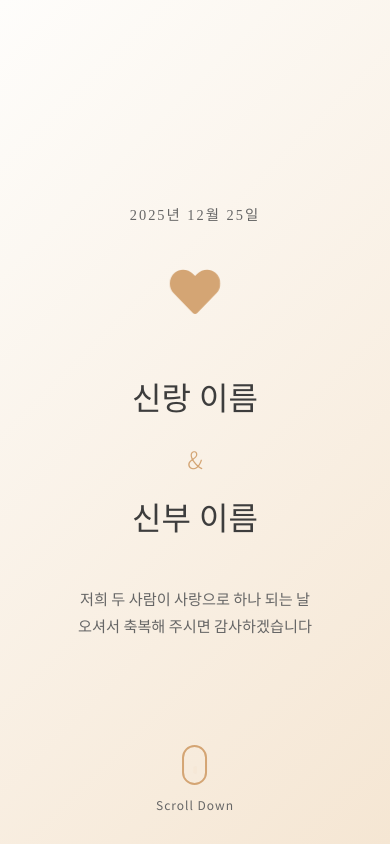
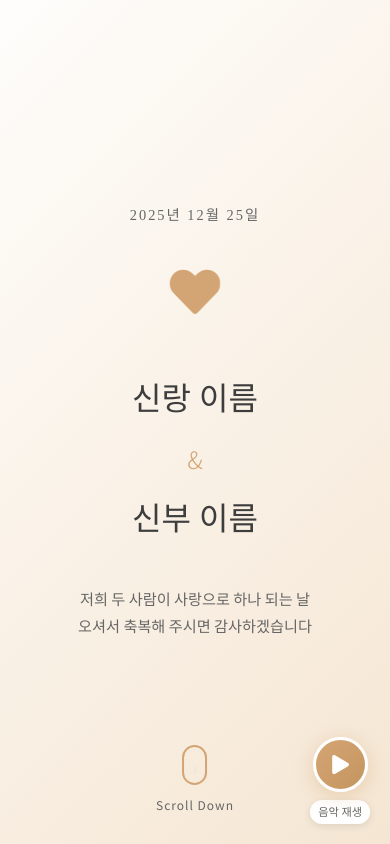
Before and after one commit to minhahamin/mobileWeddingInvitation, a React (Vite) app: page / in a window 390 px wide. Built offline with nearby package versions, Linux system fonts and the light colour scheme.

Commit message:
배경음악 삽입

```diff
--- a/src/App.tsx
+++ b/src/App.tsx
@@ -5,10 +5,12 @@ import Gallery from './components/Gallery';
 import Location from './components/Location';
 import AccountInfo from './components/AccountInfo';
 import Footer from './components/Footer';
+import BackgroundMusic from './components/BackgroundMusic';
 
 function App() {
   return (
     <div className="app">
+      <BackgroundMusic />
       <MainCover />
       <EventInfo />
       <Gallery />
--- /dev/null
+++ b/src/components/BackgroundMusic.css
@@ -0,0 +1,136 @@
+.music-control {
+  position: fixed;
+  bottom: 30px;
+  right: 30px;
+  z-index: 999;
+  display: flex;
+  flex-direction: column;
+  align-items: center;
+  gap: 8px;
+}
+
+.music-button {
+  width: 60px;
+  height: 60px;
+  border-radius: 50%;
+  background: linear-gradient(135deg, var(--primary-color) 0%, #c5955f 100%);
+  box-shadow: 0 4px 20px rgba(212, 165, 116, 0.4);
+  display: flex;
+  align-items: center;
+  justify-content: center;
+  cursor: pointer;
+  transition: all 0.3s ease;
+  border: 3px solid white;
+  position: relative;
+  overflow: hidden;
+}
+
+.music-button:hover {
+  transform: scale(1.1);
+  box-shadow: 0 6px 25px rgba(212, 165, 116, 0.6);
+}
+
+.music-button:active {
+  transform: scale(0.95);
+}
+
+.music-button.playing {
+  animation: pulse-ring 2s ease-in-out infinite;
+}
+
+@keyframes pulse-ring {
+  0%, 100% {
+    box-shadow: 0 0 0 0 rgba(212, 165, 116, 0.7), 0 4px 20px rgba(212, 165, 116, 0.4);
+  }
+  50% {
+    box-shadow: 0 0 0 10px rgba(212, 165, 116, 0), 0 4px 20px rgba(212, 165, 116, 0.4);
+  }
+}
+
+.music-icon-wrapper {
+  position: relative;
+  width: 24px;
+  height: 24px;
+  display: flex;
+  align-items: center;
+  justify-content: center;
+}
+
+.music-icon {
+  font-size: 1.3rem;
+  color: white;
+  position: relative;
+  z-index: 2;
+}
+
+.music-waves {
+  position: absolute;
+  display: flex;
+  gap: 3px;
+  align-items: flex-end;
+  height: 16px;
+  right: -20px;
+}
+
+.music-waves span {
+  width: 2px;
+  background: white;
+  border-radius: 2px;
+  animation: wave 1s ease-in-out infinite;
+}
+
+.music-waves span:nth-child(1) {
+  height: 8px;
+  animation-delay: 0s;
+}
+
+.music-waves span:nth-child(2) {
+  height: 12px;
+  animation-delay: 0.2s;
+}
+
+.music-waves span:nth-child(3) {
+  height: 6px;
+  animation-delay: 0.4s;
+}
+
+@keyframes wave {
+  0%, 100% {
+    transform: scaleY(0.5);
+  }
+  50% {
+    transform: scaleY(1);
+  }
+}
+
+.music-label {
+  font-size: 0.75rem;
+  color: var(--text-light);
+  white-space: nowrap;
+  background: white;
+  padding: 4px 10px;
+  border-radius: 12px;
+  box-shadow: 0 2px 8px rgba(0, 0, 0, 0.1);
+  font-weight: 500;
+}
+
+@media (max-width: 480px) {
+  .music-control {
+    bottom: 20px;
+    right: 20px;
+  }
+
+  .music-button {
+    width: 55px;
+    height: 55px;
+  }
+
+  .music-icon {
+    font-size: 1.2rem;
+  }
+
+  .music-label {
+    font-size: 0.7rem;
+    padding: 3px 8px;
+  }
+}
--- /dev/null
+++ b/src/components/BackgroundMusic.tsx
@@ -0,0 +1,129 @@
+import { useState, useEffect, useRef } from 'react';
+import { FaMusic, FaPlay } from 'react-icons/fa';
+import './BackgroundMusic.css';
+
+// YouTube 타입 선언
+interface YTPlayer {
+  playVideo: () => void;
+  pauseVideo: () => void;
+  destroy: () => void;
+}
+
+interface YTEvent {
+  target: YTPlayer;
+  data: number;
+}
+
+declare global {
+  interface Window {
+    onYouTubeIframeAPIReady: () => void;
+    YT: {
+      Player: new (id: string, config: unknown) => YTPlayer;
+      PlayerState: {
+        PLAYING: number;
+        PAUSED: number;
+      };
+    };
+  }
+}
+
+const BackgroundMusic = () => {
+  const [isPlaying, setIsPlaying] = useState(false);
+  const [player, setPlayer] = useState<YTPlayer | null>(null);
+  const playerRef = useRef<HTMLDivElement>(null);
+
+  // ============================================
+  // YouTube 링크 설정 (여기를 수정하세요!)
+  // ============================================
+  // YouTube Music 링크에서 video ID만 추출하세요
+  // 예: https://music.youtube.com/watch?v=Emq17wn71jA
+  // -> videoId는 'Emq17wn71jA'
+
+  const YOUTUBE_VIDEO_ID = 'Emq17wn71jA'; // 여기에 video ID 입력
+
+  // ============================================
+
+  useEffect(() => {
+    // YouTube iframe API 스크립트 로드
+    const tag = document.createElement('script');
+    tag.src = 'https://www.youtube.com/iframe_api';
+    const firstScriptTag = document.getElementsByTagName('script')[0];
+    firstScriptTag.parentNode?.insertBefore(tag, firstScriptTag);
+
+    // API 준비되면 플레이어 생성
+    window.onYouTubeIframeAPIReady = () => {
+      new window.YT.Player('youtube-player', {
+        height: '0',
+        width: '0',
+        videoId: YOUTUBE_VIDEO_ID,
+        playerVars: {
+          autoplay: 0,
+          loop: 1,
+          playlist: YOUTUBE_VIDEO_ID, // loop를 위해 필요
+          controls: 0,
+          showinfo: 0,
+          modestbranding: 1,
+        },
+        events: {
+          onReady: (event: YTEvent) => {
+            setPlayer(event.target);
+          },
+          onStateChange: (event: YTEvent) => {
+            if (event.data === window.YT.PlayerState.PLAYING) {
+              setIsPlaying(true);
+            } else if (event.data === window.YT.PlayerState.PAUSED) {
+              setIsPlaying(false);
+            }
+          },
+        },
+      });
+    };
+  }, []);
+
+  const toggleMusic = () => {
+    if (player) {
+      if (isPlaying) {
+        player.pauseVideo();
+        setIsPlaying(false);
+      } else {
+        player.playVideo();
+        setIsPlaying(true);
+      }
+    }
+  };
+
+  return (
+    <>
+      {/* YouTube iframe (숨김) */}
+      <div id="youtube-player" ref={playerRef} style={{ display: 'none' }}></div>
+
+      <div className="music-control">
+        <button
+          className={`music-button ${isPlaying ? 'playing' : ''}`}
+          onClick={toggleMusic}
+          aria-label={isPlaying ? '음악 일시정지' : '음악 재생'}
+        >
+          <div className="music-icon-wrapper">
+            {isPlaying ? (
+              <>
+                <FaMusic className="music-icon" />
+                <div className="music-waves">
+                  <span></span>
+                  <span></span>
+                  <span></span>
+                </div>
+              </>
+            ) : (
+              <FaPlay className="music-icon" />
+            )}
+          </div>
+        </button>
+        <p className="music-label">
+          {isPlaying ? '음악 재생 중' : '음악 재생'}
+        </p>
+      </div>
+    </>
+  );
+};
+
+export default BackgroundMusic;
```
Also changed, not shown: 2 other files (tests, documents, lock files or other folders).
